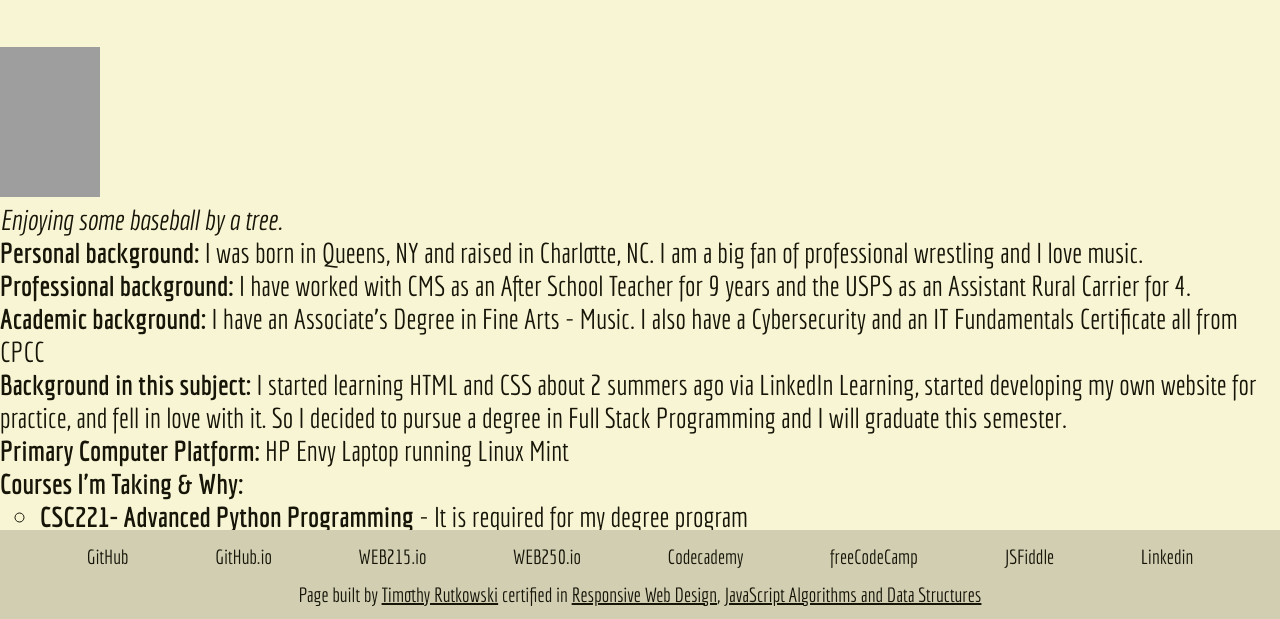
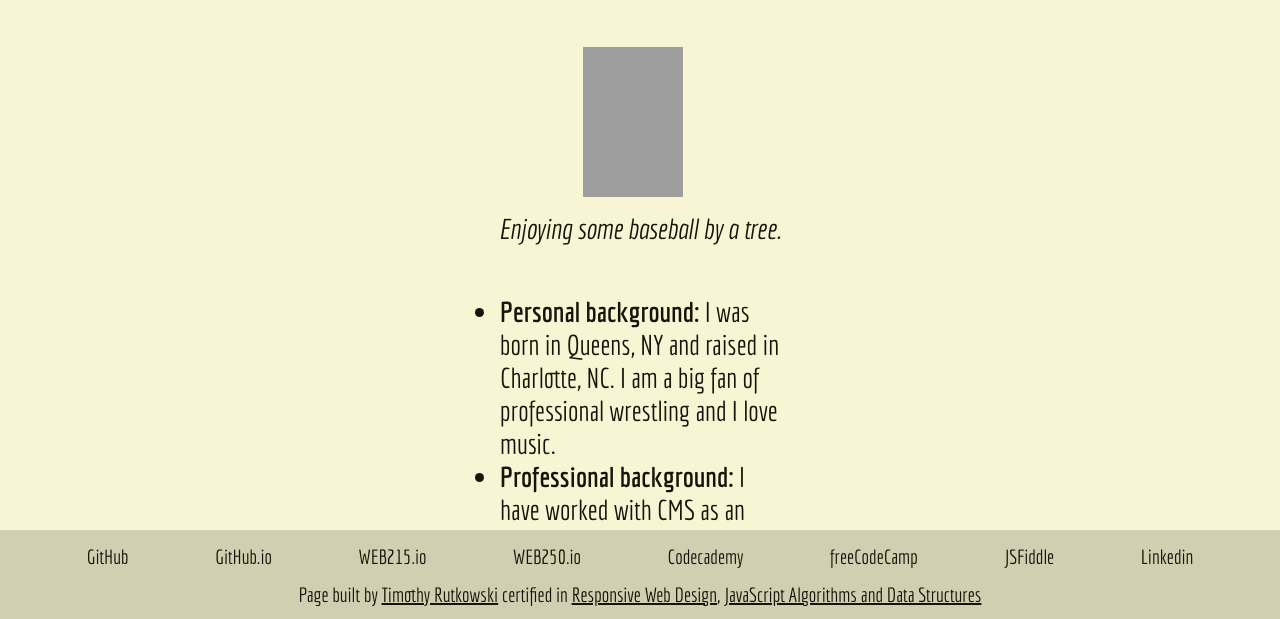
Before and after one commit to Trutkow0/web215, a plain HTML site: page introduction.html in a window 1280 px wide. Shown: the part 179-798 px from the top of the page. Drawn offline with Linux system fonts and the light colour scheme; grey boxes are pictures that could not be loaded.

Commit message:
Update styles.css

```diff
--- a/styles/styles.css
+++ b/styles/styles.css
@@ -159,11 +159,19 @@ footer p a:hover {
 
 /*INTRODUCTION STYLES*/
 figure {
+  display: flex;
+  flex-direction: column;
+  justify-content: center;
+  align-items: center;
   margin: auto;
   padding: 0;
 }
 
+figcaption {
+  margin-top: 15px;
+}
+
 .intro {
-  margin: auto;
+  margin: 50px 500px 0 500px;
   padding: 0;
 }
```
